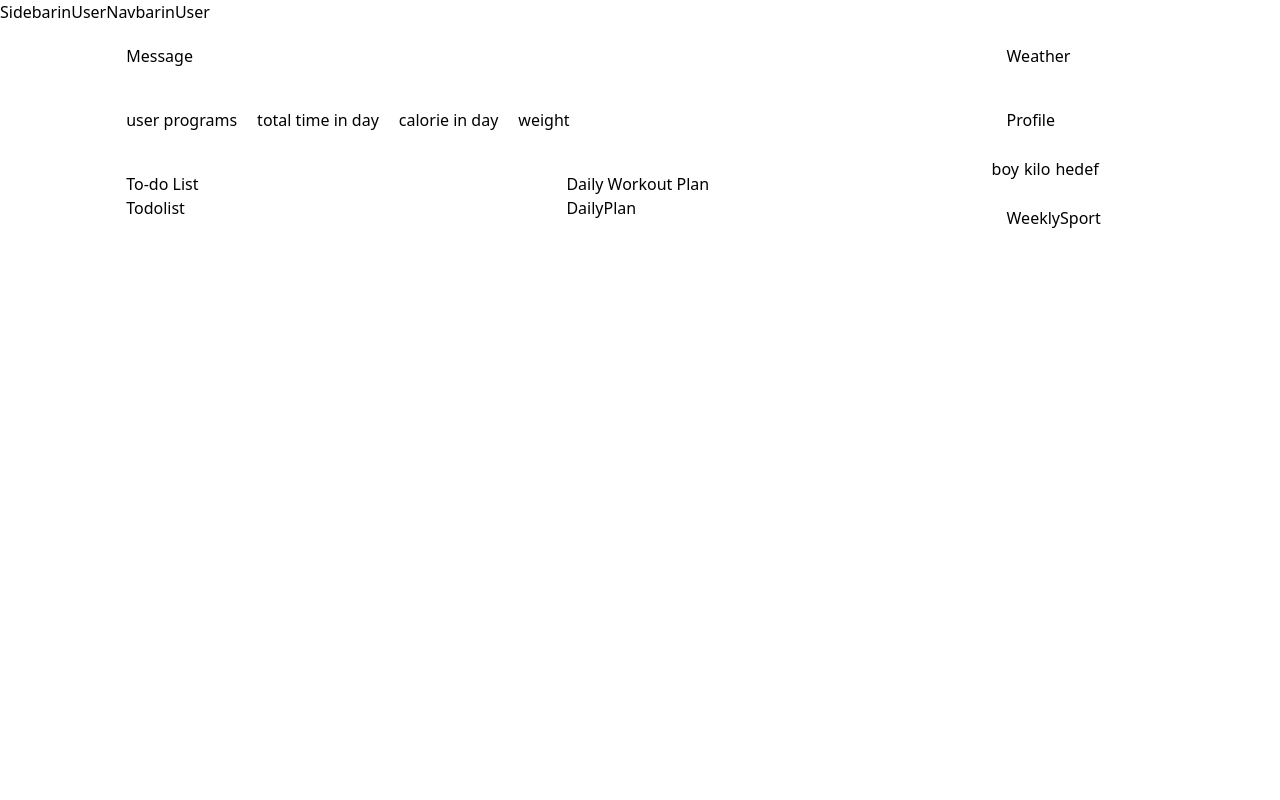
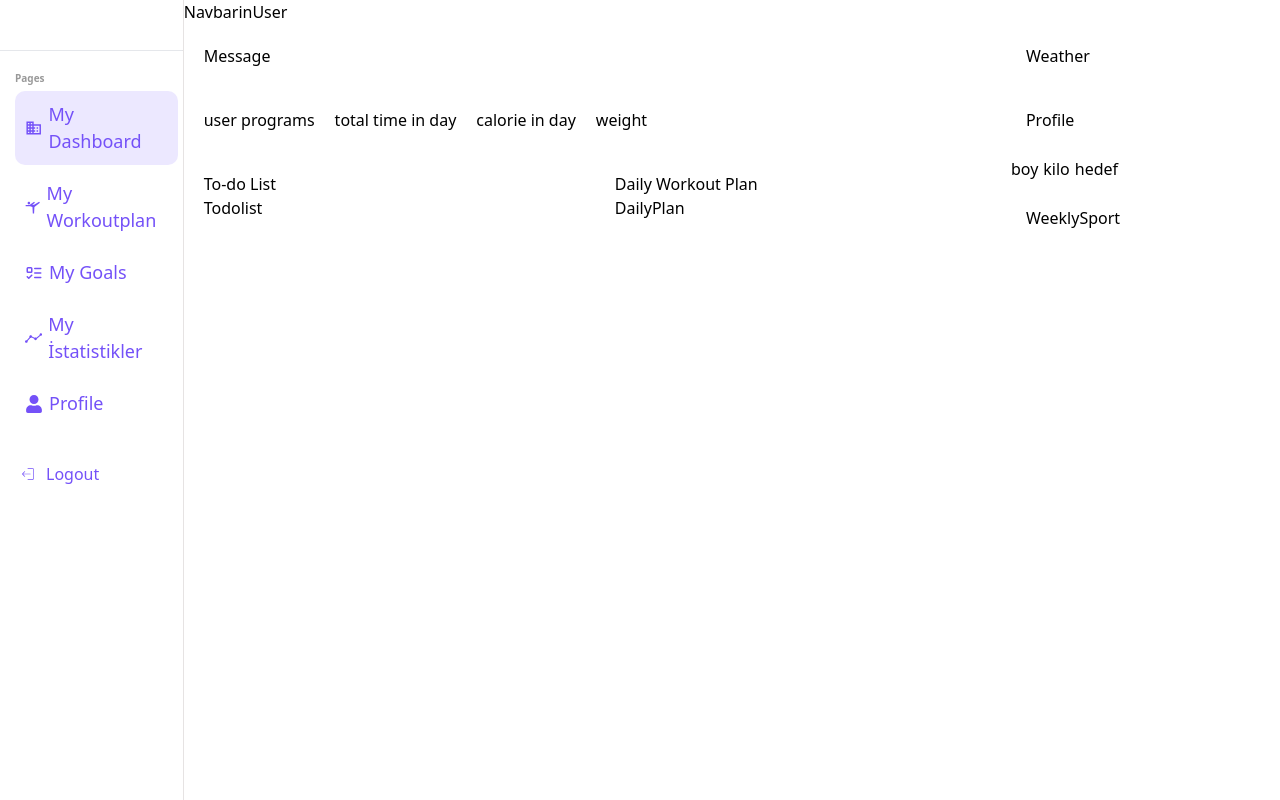
Before and after one commit to dilsad-erdogan/fitness-tracker, a React (Create React App) app in the folder client/: page /user in a window 1280 px wide. Built offline with nearby package versions, Linux system fonts and the light colour scheme; sample sign-in values are in the browser's storage.

Commit message:
sidebar design admin and user panel

```diff
--- a/client/package.json
+++ b/client/package.json
@@ -15,6 +15,7 @@
     "postcss": "^8.4.38",
     "react": "^18.3.1",
     "react-dom": "^18.3.1",
+    "react-icons": "^5.2.1",
     "react-router-dom": "^6.23.1",
     "react-scripts": "5.0.1",
     "tailwindcss": "^3.4.3",
--- /dev/null
+++ b/client/src/components/sidebar/MenuLink.jsx
@@ -0,0 +1,19 @@
+import { useNavigate } from 'react-router-dom'
+
+const MenuLink = ({ data }) => {
+    const navigate = useNavigate();
+    const pathname = window.location.pathname;
+
+    const handleClick = () => {
+        navigate(data.path);
+    };
+
+    return (
+        <div onClick={handleClick} className={`${'icon'} ${pathname === data.path && 'active'}`}>
+            {data.icon}
+            {data.title}
+        </div>
+    )
+}
+
+export default MenuLink
--- a/client/src/components/sidebar/SidebarinAdmin.jsx
+++ b/client/src/components/sidebar/SidebarinAdmin.jsx
@@ -1,8 +1,158 @@
-import React from 'react'
+import './sidebar.scss';
+import { MdDomain, MdOutlineSportsGymnastics, MdOutlineSettingsAccessibility } from "react-icons/md";
+import { FaUser, FaMask } from "react-icons/fa";
+import { LuSubtitles, LuListTodo } from "react-icons/lu";
+import { CgGym } from "react-icons/cg";
+import { FaUserNinja } from "react-icons/fa6";
+import { RiUserSearchFill, RiNotification2Line } from "react-icons/ri";
+import { IoIosBody } from "react-icons/io";
+import { SlCalender, SlGraph } from "react-icons/sl";
+import { IoSettingsOutline } from "react-icons/io5";
+import { CiLogout } from "react-icons/ci";
+import { Link, useNavigate } from 'react-router-dom';
+import MenuLink from './MenuLink';
+import { useEffect, useState } from 'react';
+
+const menuItems = [
+  {
+    title: "Main",
+    list: [
+      {
+        title: "Dashboard",
+        path: "/admin",
+        icon: <MdDomain></MdDomain>
+      }
+    ]
+  },
+  {
+    title: "List",
+    list: [
+      {
+        title: "Users",
+        path: "/admin/user",
+        icon: <FaUser></FaUser>
+      },
+      {
+        title: "Movement",
+        path: "/admin/movement",
+        icon: <MdOutlineSportsGymnastics></MdOutlineSportsGymnastics>
+      },
+      {
+        title: "Movement Title",
+        path: "/admin/title",
+        icon: <LuSubtitles></LuSubtitles>
+      },
+      {
+        title: "Program",
+        path: "/admin/program",
+        icon: <CgGym></CgGym>
+      },
+      {
+        title: "User Program",
+        path: "/admin/userProgram",
+        icon: <FaUserNinja></FaUserNinja>
+      },
+      {
+        title: "User Role",
+        path: "/admin/role",
+        icon: <RiUserSearchFill></RiUserSearchFill>
+      },
+      {
+        title: "Set",
+        path: "/admin/set",
+        icon: <MdOutlineSettingsAccessibility></MdOutlineSettingsAccessibility>
+      },
+      {
+        title: "Height Weight",
+        path: "/admin/hw",
+        icon: <IoIosBody></IoIosBody>
+      },
+      {
+        title: "To-do List",
+        path: "/admin/todo",
+        icon: <LuListTodo></LuListTodo>
+      },
+      {
+        title: "Weekly Calorie",
+        path: "/admin/weekly",
+        icon: <SlCalender></SlCalender>
+      }
+    ]
+  },
+  {
+    title: "Useful",
+    list: [
+      {
+        title: "İstatistikler",
+        path: "/admin/ista",
+        icon: <SlGraph></SlGraph>
+      },
+      {
+        title: "Bildirimler",
+        path: "/admin/noti",
+        icon: <RiNotification2Line></RiNotification2Line>
+      }
+    ]
+  },
+  {
+    title: "Services",
+    list: [
+      {
+        title: "Logs",
+        path: "/admin/logs",
+        icon: <FaMask></FaMask>
+      },
+      {
+        title: "Settings",
+        path: "/admin/setting",
+        icon: <IoSettingsOutline></IoSettingsOutline>
+      }
+    ]
+  }
+]
 
 const Sidebar = () => {
+  const navigate = useNavigate();
+  const [userName, setUserName] = useState('');
+
+  useEffect(() => {
+    setUserName(JSON.parse(localStorage.getItem('user')).u_name);
+  }, [localStorage.getItem('user')]);
+
+  const logoutClick = () => {
+    localStorage.removeItem('token');
+    localStorage.removeItem('user');
+    navigate('/');
+  };
+
   return (
-    <div>Sidebar</div>
+    <div className='sidebar'>
+      <div className="top">
+        <Link to="/admin" style={{ textDecoration: "none", margin: 20 }}>
+          <span className='logo'>{userName}</span>
+        </Link>
+      </div>
+
+      <hr></hr>
+
+      <div className='center'>
+        <ul>
+          {menuItems.map((item) => (
+            <li key={item.title}>
+              <p className='title'>{item.title}</p>
+              {item.list.map((data) => (
+                <MenuLink data={data} key={data.title}></MenuLink>
+              ))}
+            </li>
+          ))}
+        </ul>
+      </div>
+
+      <button className='logout' onClick={logoutClick}>
+        <CiLogout></CiLogout>
+        Logout
+      </button>
+    </div>
   )
 }
 
--- a/client/src/components/sidebar/SidebarinUser.jsx
+++ b/client/src/components/sidebar/SidebarinUser.jsx
@@ -1,8 +1,88 @@
-import React from 'react'
+import './sidebar.scss';
+import { MdDomain, MdOutlineSportsGymnastics } from "react-icons/md";
+import { FaUser } from "react-icons/fa";
+import { LuListTodo } from "react-icons/lu";
+import { SlGraph } from "react-icons/sl";
+import { CiLogout } from "react-icons/ci";
+import MenuLink from './MenuLink';
+import { useEffect, useState } from 'react';
+import { Link, useNavigate } from 'react-router-dom';
+
+const menuItems = [
+  {
+    title: "Pages",
+    list: [
+      {
+        title: "My Dashboard",
+        path: "/user",
+        icon: <MdDomain></MdDomain>
+      },
+      {
+        title: "My Workoutplan",
+        path: "/user/plan",
+        icon: <MdOutlineSportsGymnastics></MdOutlineSportsGymnastics>
+      },
+      {
+        title: "My Goals",
+        path: "/user/goals",
+        icon: <LuListTodo></LuListTodo>
+      },
+      {
+        title: "My İstatistikler",
+        path: "/user/ista",
+        icon: <SlGraph></SlGraph>
+      },
+      {
+        title: "Profile",
+        path: "/user/profile",
+        icon: <FaUser></FaUser>
+      }
+    ]
+  }
+];
 
 const SidebarinUser = () => {
+  const navigate = useNavigate();
+  const [userName, setUserName] = useState('');
+
+  useEffect(() => {
+    setUserName(JSON.parse(localStorage.getItem('user')).u_name);
+  }, [localStorage.getItem('user')]);
+
+  const logoutClick = () => {
+    localStorage.removeItem('token');
+    localStorage.removeItem('user');
+    navigate('/');
+  };
+
   return (
-    <div>SidebarinUser</div>
+    <div className='sidebar'>
+      <div className="top">
+        <Link to="/user" style={{ textDecoration: "none" }}>
+          <span className='logo'>{userName}</span>
+        </Link>
+      </div>
+
+      <hr></hr>
+
+      <div className='center'>
+        <ul>
+          {menuItems.map((item) => (
+            <li key={item.title}>
+              <p className='title'>{item.title}</p>
+              {item.list.map((data) => (
+                <MenuLink data={data} key={data.title}></MenuLink>
+              ))}
+            </li>
+          ))}
+        </ul>
+      </div>
+
+      <button className='logout' onClick={logoutClick}>
+        <CiLogout></CiLogout>
+        Logout
+      </button>
+    </div>
   )
 }
 
--- /dev/null
+++ b/client/src/components/sidebar/sidebar.scss
@@ -0,0 +1,90 @@
+.sidebar{
+    flex: 1;
+    border-right: 0.5px solid rgb(230, 227, 227);
+    min-height: 100vh;
+    background-color: white;
+
+    .top{
+        height: 50px;
+        display: flex;
+        align-items: center;
+        justify-content: center;
+
+        .logo{
+            font-size: 20px;
+            font-weight: bold;
+            color: #6439ff;
+        }
+    }
+
+    hr{
+        height: 0;
+        border-right: 0.5px solid rgb(230, 227, 227);
+    }
+
+    .center{
+        padding-left: 10px;
+
+        ul{
+            list-style: none;
+
+            .title{
+                font-size: 10px;
+                font-weight: bold;
+                color: #999;
+                margin-top: 15px;
+                margin-bottom: 5px;
+            }
+
+            li{
+                align-items: center;
+                padding: 5px;
+                cursor: pointer;
+
+                .icon{
+                    font-size: 18px;
+                    color: #7451f8;
+                    padding: 10px;
+                    display: flex;
+                    align-items: center;
+                    gap: 6px;
+                    margin: 5px 0px;
+                    border-radius: 10px;
+                }
+
+                .icon:hover{
+                    background-color: #ece8ff;
+                }
+
+                .active{
+                    background-color: #ece8ff;
+                }
+
+                span{
+                    font-size: 13px;
+                    font-weight: 600;
+                    color: #888;
+                    margin-left: 10px;
+                }
+            }
+        }
+    }
+
+    .logout{
+        padding: 20px;
+        margin: 5px 0px;
+        display: flex;
+        align-items: center;
+        gap: 10px;
+        cursor: pointer;
+        border-radius: 10px;
+        background: none;
+        border: none;
+        color: #7451f8;
+        width: 100%;
+    }
+
+    .logout:hover{
+        background-color: #ece8ff;
+    }
+}
```
Also changed, not shown: 1 other file (tests, documents, lock files or other folders).
